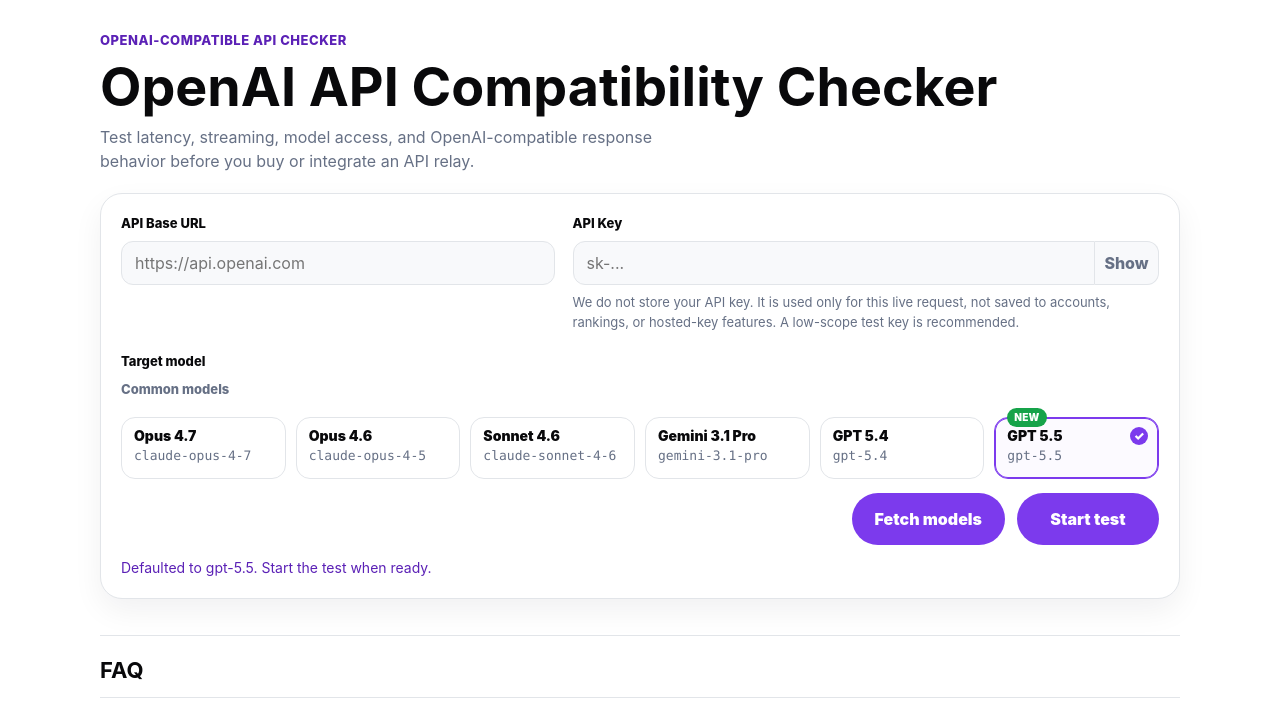
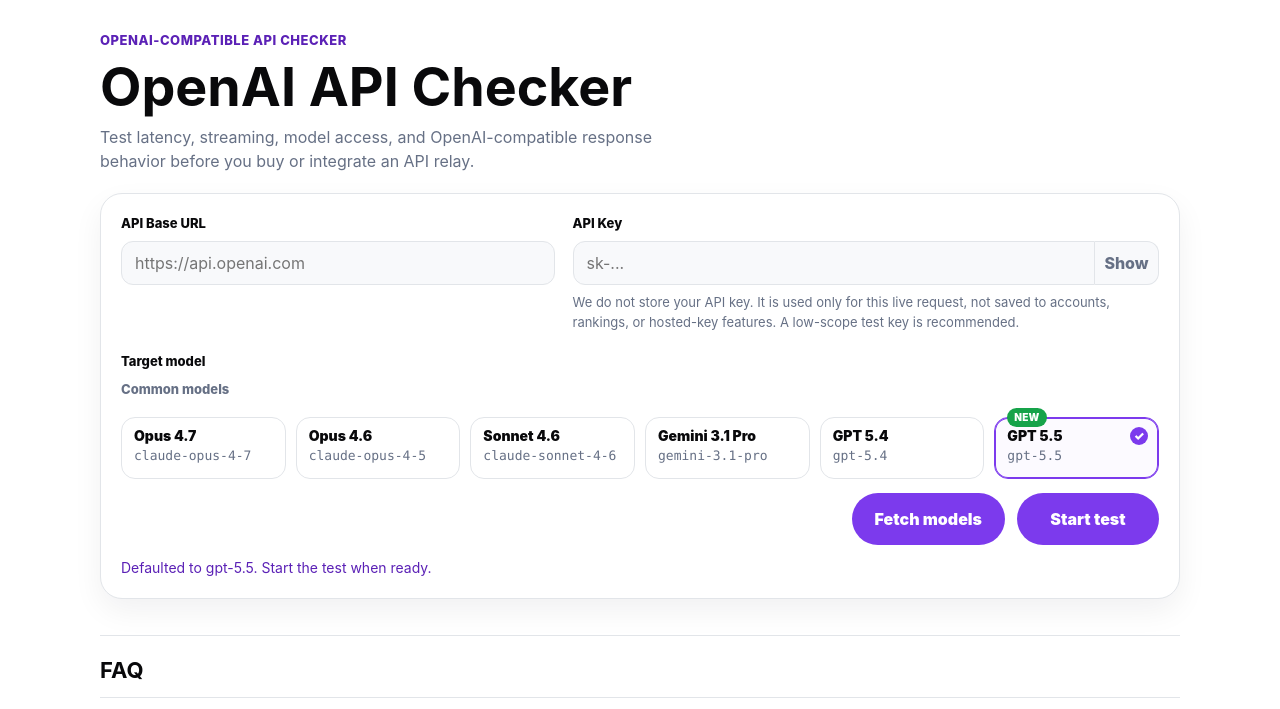
Before and after one commit to renyuanhang415-gif/apilatencytest, a website: page public/en.html in a window 1280 px wide. Shown: the part 63-772 px from the top of the page. Drawn offline with Linux system fonts and the light colour scheme.

Commit message:
Shorten English homepage headline

```diff
--- a/public/en.html
+++ b/public/en.html
@@ -3,7 +3,7 @@
   <head>
     <meta charset="utf-8" />
     <meta name="viewport" content="width=device-width, initial-scale=1" />
-    <title>OpenAI API Compatibility Checker - Test Latency, Streaming, Models</title>
+    <title>OpenAI API Checker - Test Compatibility, Latency, Streaming</title>
     <meta
       name="description"
       content="Test latency, streaming, model access, and OpenAI-compatible response behavior before you buy or integrate an API relay."
@@ -50,7 +50,7 @@
       <section class="tester-hero">
         <div class="hero-copy">
           <p class="eyebrow">OpenAI-compatible API checker</p>
-          <h1>OpenAI API Compatibility Checker</h1>
+          <h1>OpenAI API Checker</h1>
           <p class="lede">Test latency, streaming, model access, and OpenAI-compatible response behavior before you buy or integrate an API relay.</p>
         </div>
 
```
Also changed, not shown: public/index.html (+2 -2 lines).
